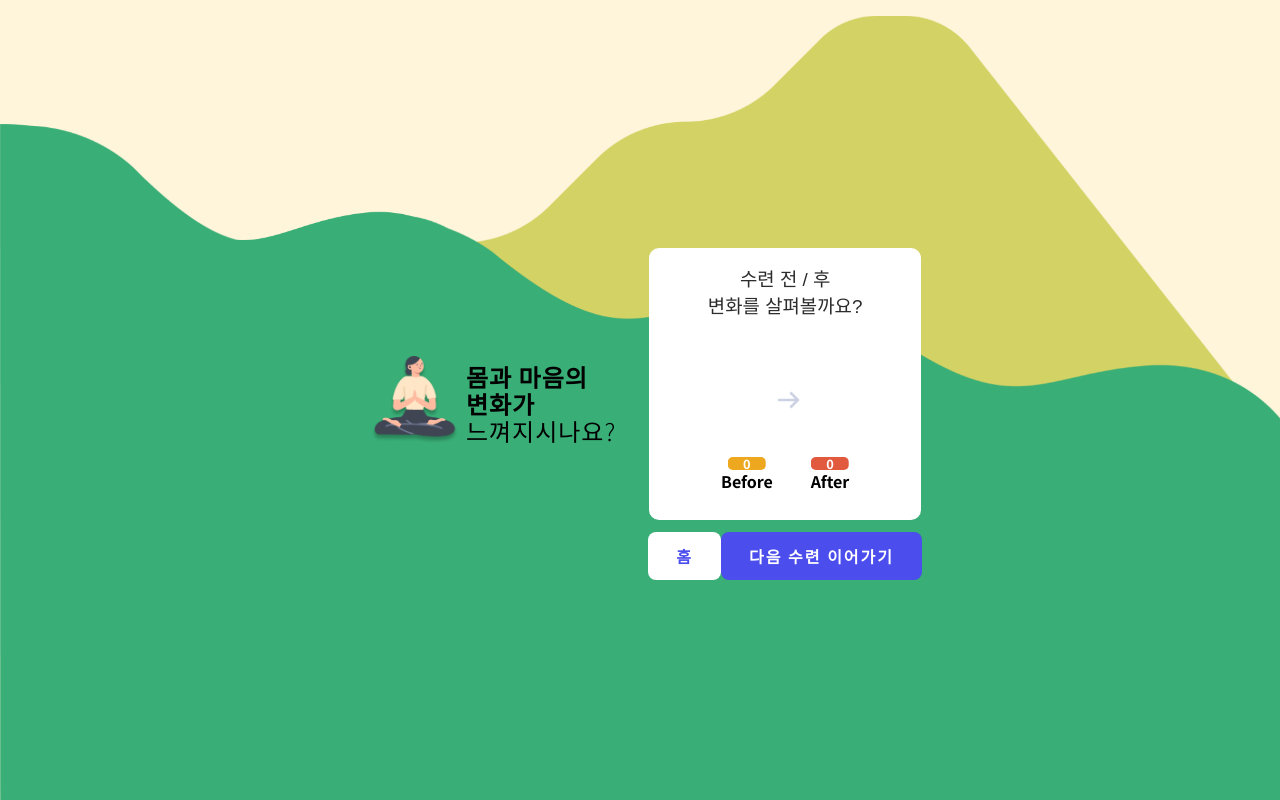
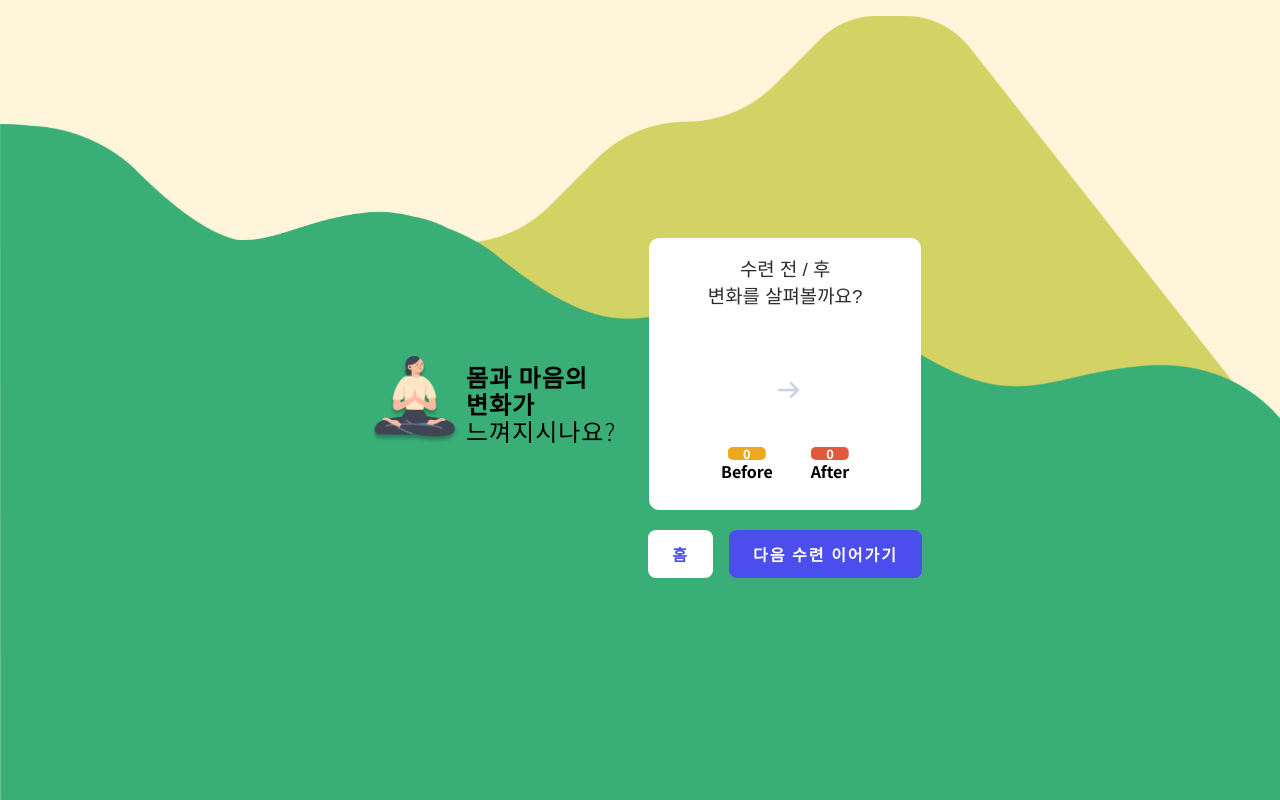
Before and after one commit to mmyeon/yogalim, a React (Create React App) app: page /practice/1/1/review in a window 1280 px wide. Built offline with nearby package versions, Linux system fonts and the light colour scheme; a web font is replaced by a local one.

Commit message:
[fix] 버튼 사이간격 추가, 정렬 개선

```diff
--- a/src/components/Card.js
+++ b/src/components/Card.js
@@ -3,7 +3,7 @@ import styled from "styled-components";
 import { COLORS, FONT_FAMILY } from "../styles/constant";
 
 const StyledCard = styled.section`
-  margin-bottom: 1.5em;
+  margin-bottom: 1.2em;
   background: ${COLORS.white};
   border-radius: 10px;
   padding: 1em 0.5em;
--- a/src/components/Template/index.styles.js
+++ b/src/components/Template/index.styles.js
@@ -10,7 +10,7 @@ export const Container = styled.div`
   /* TODO: 매직넘버 개선하기 */
   @media (max-width: 568px) and (orientation: landscape) {
     overflow: scroll;
-    height: 80vw;
+    height: 68vw;
   }
 
   > .background {
@@ -68,6 +68,12 @@ export const Container = styled.div`
         flex-direction: column;
         justify-content: center;
         align-items: center;
+
+        > .button-container {
+          > .button + .button {
+            margin-left: 1em;
+          }
+        }
       }
     }
   }
--- a/src/components/buttons/Button.js
+++ b/src/components/buttons/Button.js
@@ -9,13 +9,15 @@ const StyledButton = styled(Link)`
   font-size: 1em;
   font-weight: ${FONT_WEIGHT.semiBold};
   letter-spacing: 2px;
-  padding: 0.75em 1.75em;
+  padding: 0.75em 1.5em;
   font-family: ${FONT_FAMILY.korean};
+  display: inline-block;
 `;
 
 const Button = ({ to, text, backgroundColor, color, onClick }) => {
   return (
     <StyledButton
+      className="button"
       to={to}
       onClick={onClick}
       style={{
```
